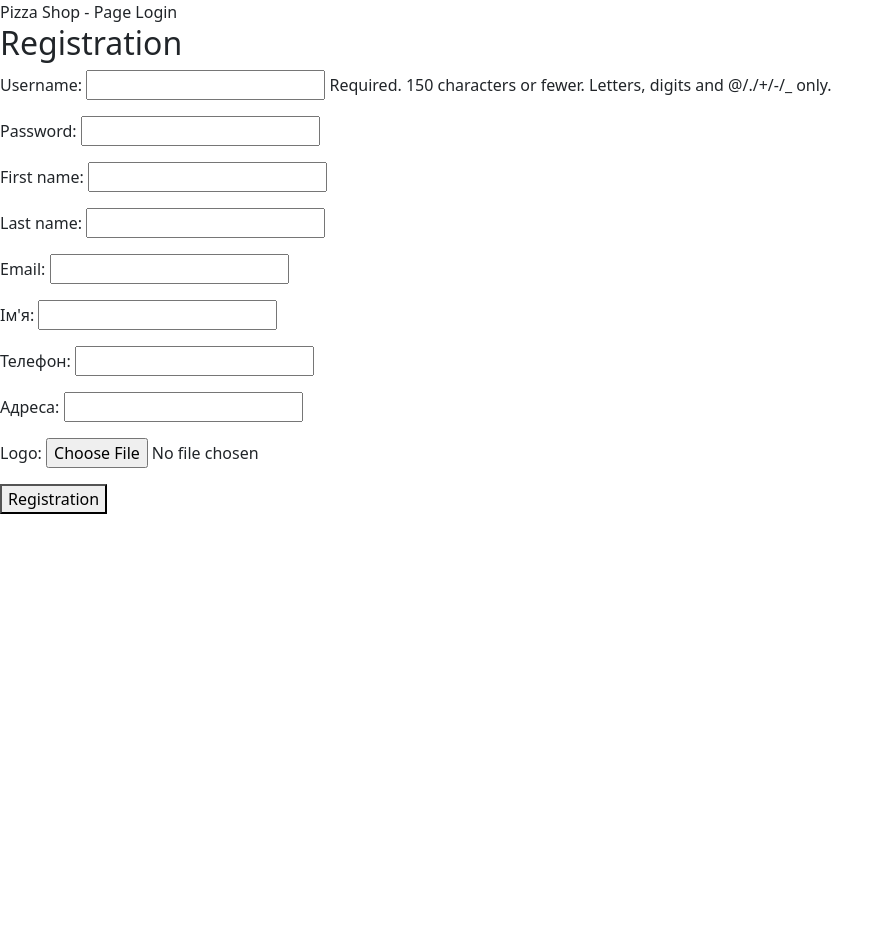
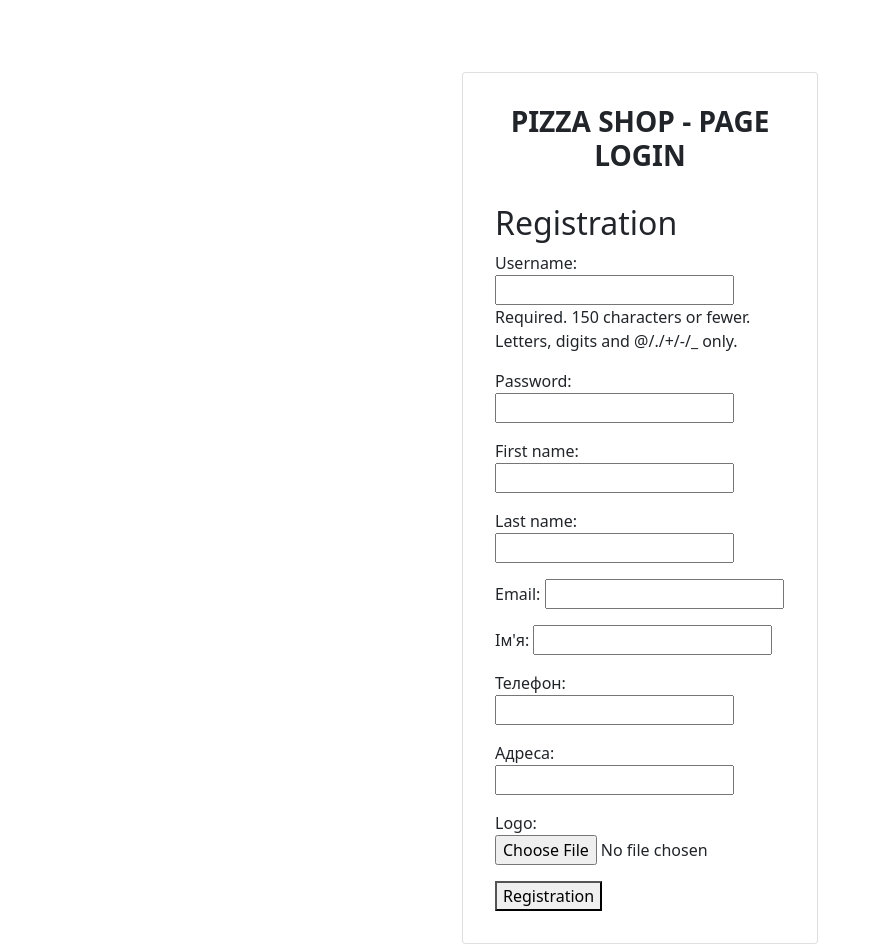
Before and after one commit to olya-bo/PizzaShop, a Django app: page /pizzashop/sign-up in a window 1280 px wide. Shown: the whole page, without its empty margins (0-894 px from the left). Before the commit the page ends 514 px from the top, so only its background shows below. Run offline with Django 4.2, Linux system fonts and the light colour scheme.

Commit message:
Created styles

```diff
--- a/pizzashopapp/templates/base_signup.html
+++ b/pizzashopapp/templates/base_signup.html
@@ -11,8 +11,23 @@
     <script src="https://cdn.jsdelivr.net/npm/bootstrap@5.1.3/dist/js/bootstrap.bundle.min.js" integrity="sha384-ka7Sk0Gln4gmtz2MlQnikT1wXgYsOg+OMhuP+IlRH9sENBO0LRn5q+8nbTov4+1p" crossorigin="anonymous"></script>
     <title>{% block title%}{% endblock %}</title>
 </head>
-<body>
-    {% block heading %}{% endblock %}
-    {% block content %}{% endblock %}
+<body class="bg-ruby">
+  <div class="container">
+    <div class="row">
+      <div class="col-lg-4 offset-lg-4">
+        <br>
+        <br>
+        <br>
+        <div class="card card-body">
+          <div class="card-body">
+            <h3 class="text-center text-uppercase"><b>{% block heading %}{% endblock %}</b></h3>
+            <br>
+            {% block content %}{% endblock %}
+          </div>
+        </div>
+      </div>
+    </div>
+  </div>
 </body>
 </html>
+</html>
```
